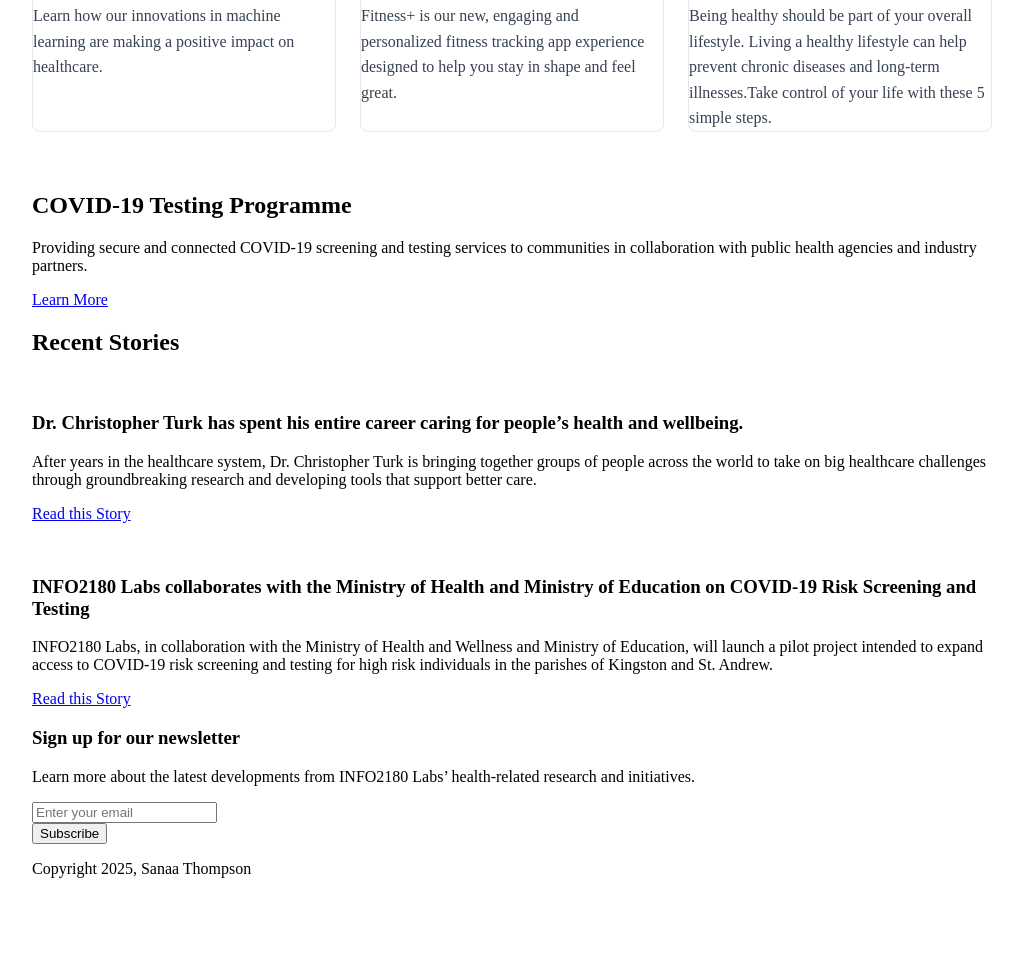
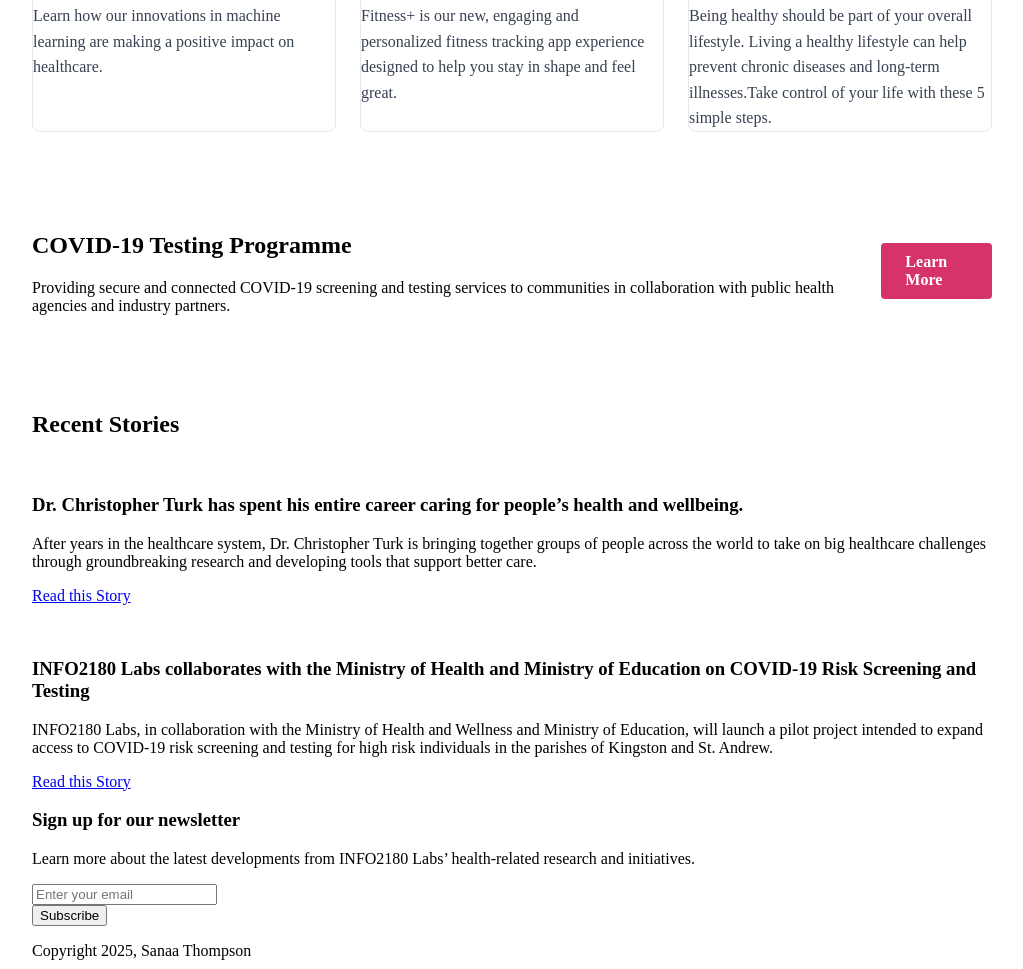
Before and after one commit to sanaathompson48/info2180-project1, a plain HTML site: page index.html in a window 1280 px wide. Shown: the part 848-1817 px from the top of the page, without its empty margins (128-1151 px from the left). Before the commit the page ends 1742 px from the top, so only its background shows below. Drawn offline with Linux system fonts and the light colour scheme.

Commit message:
Completed COVID-19 Testing Program layout

```diff
--- a/styles.css
+++ b/styles.css
@@ -142,3 +142,48 @@
 line-height: 1.6;
 color: #374151;
 }
+
+
+
+
+.testing {
+padding: 40px 0;
+background color: #f9fafb;
+margin-bottom: 40px;
+}
+
+.testing .container {
+display: flex;
+justify-content: space-between;
+align-items: center;
+}
+
+.testing-description {
+max-width: 70%;
+}
+
+.testing-description h2 {
+margin-top: 0;
+color: #1f2937;
+font-size: 1.6rem;
+}
+
+.testing-description p {
+color: #374151;
+line-height: 1.6;
+}
+
+.cta .btn {
+display: inline-block;
+padding: 10px 24px;
+background-color: #d6336c;
+color: #fff;
+border: none;
+border-radius: 4px;
+text-decoration: none;
+font-weight: 600;
+}
+
+.cta .btn:hover {
+background-color: #b02a5b;
+}
```
